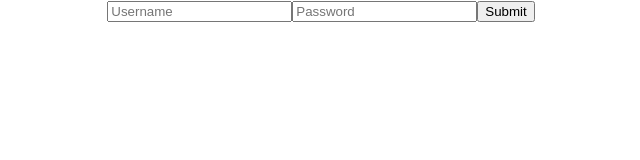
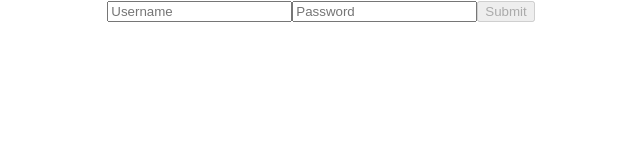
Before and after one commit to Kevin-Kinyanjui/group-3-form-task-mini-project, a React (Create React App) app: page / in a window 1280 px wide. Shown: the top 160 px of the page, without its empty margins (319-959 px from the left). Built offline with nearby package versions, Linux system fonts and the light colour scheme.

Commit message:
requirements complete

```diff
--- a/src/components/Form.js
+++ b/src/components/Form.js
@@ -3,6 +3,7 @@ import React, { useState } from "react";
 function Form() {
   const [userName, setUserName] = useState("");
   const [password, setPassword] = useState("");
+  //const [isdisabled, setIsDisabled] = useState(true);
 
   function handleChangeUsername(event) {
     setUserName(event.target.value);
@@ -14,8 +15,11 @@ function Form() {
 
   function handleSubmit(event) {
     event.preventDefault();
+
     console.log({ userName }, { password });
   }
+
+  const isSubmitDisabled = !(userName && password);
 
   return (
     <div>
@@ -32,7 +36,8 @@ function Form() {
           onChange={handleChangePassword}
           placeholder="Password"
         />
-        <button id="login-button" type="submit">
+
+        <button id="login-button" disabled={isSubmitDisabled} type="submit">
           Submit
         </button>
       </form>
```
